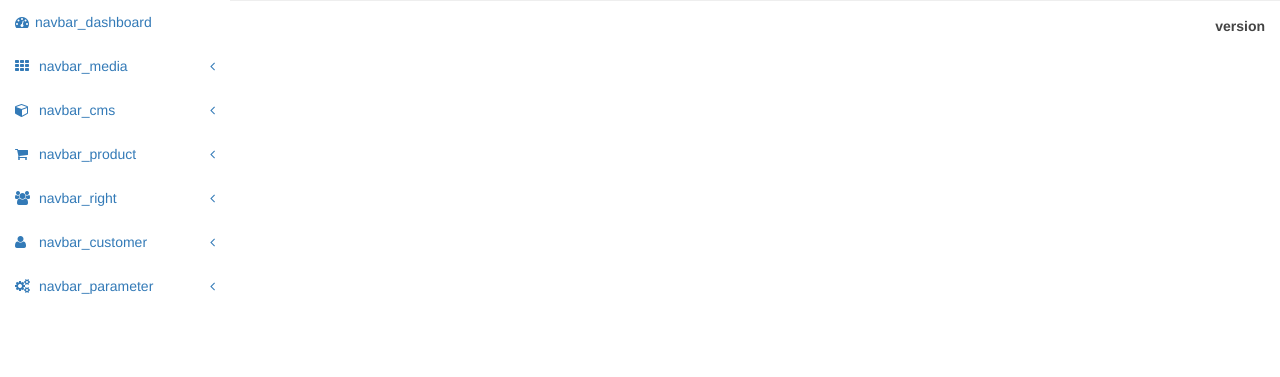
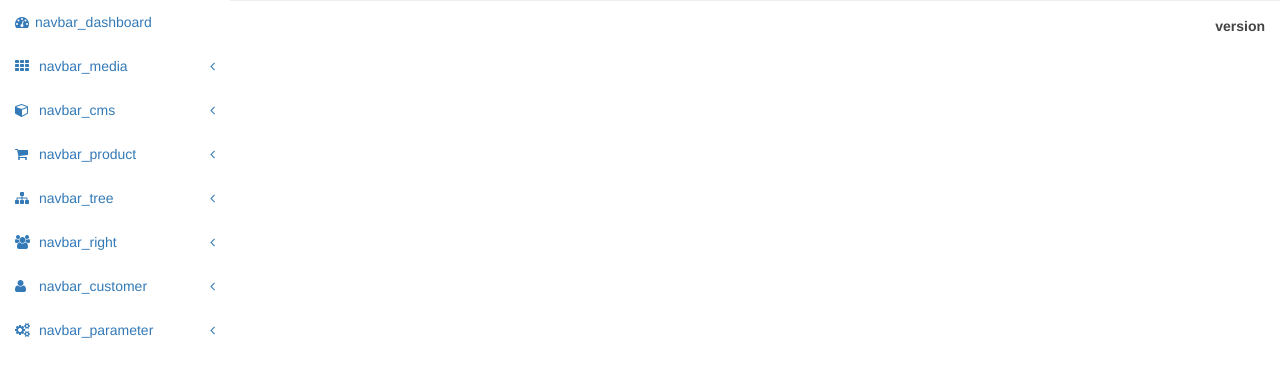
Before and after one commit to kalibao/magesko, a PHP site: template kalibao/backend/views/layouts/main/main.php in a window 1280 px wide. Shown: the part 50-427 px from the top of the page. Run offline with PHP 8.4, Linux system fonts and the light colour scheme; the template is opened without the code that fills it, so the values that code supplies are empty; some libraries are stand-ins or nearby versions.

Commit message:
add tree in menu

```diff
--- a/kalibao/backend/views/layouts/main/_sideBar.php
+++ b/kalibao/backend/views/layouts/main/_sideBar.php
@@ -116,6 +116,20 @@ use yii\helpers\Url;
                 </li>
             <?php endif; ?>
 
+            <?php if (Yii::$app->user->canMultiple(['permission.consult:*', 'permission.consult:tree'])): ?>
+                <li class="treeview">
+                    <a href="#">
+                        <i class="fa fa-sitemap"></i> <span><?= Yii::t('kalibao.backend', 'navbar_tree'); ?></span>
+                        <i class="fa fa-angle-left pull-right"></i>
+                    </a>
+                    <ul class="treeview-menu">
+                        <?php if (Yii::$app->user->canMultiple(['permission.consult:*', 'permission.consult:kalibao\backend\modules\tree\controllers\TreeController'])): ?>
+                            <li><a href="<?= Url::to(['/tree/tree/list']); ?>"><i class="fa fa-circle-o"></i> <?= Yii::t('kalibao.backend', 'navbar_tree_list'); ?></a></li>
+                        <?php endif; ?>
+                    </ul>
+                </li>
+            <?php endif; ?>
+
             <?php if (Yii::$app->user->canMultiple(['permission.consult:*', 'permission.consult:rights'])): ?>
             <li class="treeview">
                 <a href="#">
```
